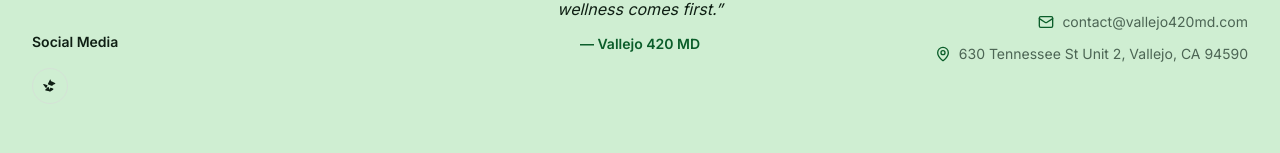
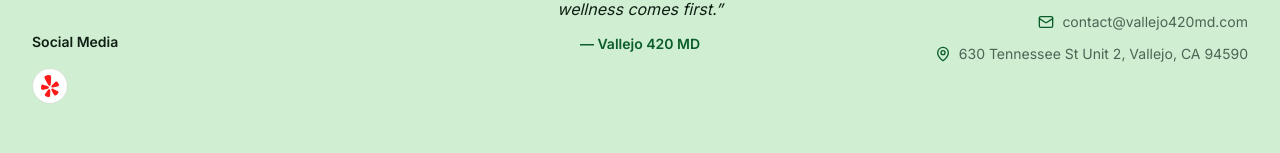
Before and after one commit to princsharma/vallejo-420-md, a Next.js app: page / in a window 1280 px wide. Shown: the part 3807-3960 px from the top of the page. Built offline with nearby package versions, Linux system fonts and the light colour scheme.

Commit message:
fixed logo and footer icon

```diff
--- a/components/site-footer.tsx
+++ b/components/site-footer.tsx
@@ -1,3 +1,4 @@
+import Image from "next/image";
 import { Clock, Mail, MapPin, Phone } from "lucide-react";
 
 export function SiteFooter() {
@@ -23,11 +24,15 @@
                 target="_blank"
                 rel="noreferrer"
                 aria-label="Yelp"
-                className="flex size-9 items-center justify-center rounded-full border border-border text-foreground transition-colors hover:border-primary hover:text-primary"
+                className="flex size-9 items-center justify-center rounded-full border border-border bg-card p-1.5 transition-colors hover:border-primary"
               >
-                <svg viewBox="0 0 24 24" className="size-4" fill="currentColor">
-                  <path d="M12.9 2.5c-.4-.2-1 0-1.2.4L8.9 8.6c-.2.5 0 1 .5 1.2l4.7 1.8c.5.2 1 0 1.2-.5.1-.2.1-.4 0-.6L13 3c0-.2-.1-.4-.1-.5ZM8.3 10.7 3 8.9c-.5-.2-1 .1-1.1.6-.1.2 0 .4.1.6l3.4 4.5c.3.4.9.5 1.3.2.2-.1.3-.3.3-.5l1.3-3c.1-.5-.2-1-.6-1.2.2 0 .3 0 .3-.1Zm.4 3.2-3.6 3.3c-.4.3-.4.9-.1 1.3.1.2.3.3.5.3l5.3 1c.5.1 1-.2 1.1-.7 0-.2 0-.4-.1-.6L10.1 14c-.2-.5-.8-.6-1.2-.4-.1.1-.2.2-.2.3Zm3.7.2-1.2 5.3c-.1.5.2 1 .7 1.1.2 0 .4 0 .6-.1l4.2-2.9c.4-.3.5-.9.2-1.3-.1-.2-.3-.3-.5-.4l-3-1c-.5-.1-1 .1-1.1.6.1-.1.1-.2.1-.3Zm2.1-2.8 4.9-2.2c.5-.2.7-.7.5-1.2-.1-.2-.2-.3-.4-.4l-4.6-2.4c-.5-.2-1 0-1.2.4-.1.2-.1.4 0 .6l1 4.8c.1.5.6.8 1.1.6.3-.1.5-.3.7-.6Z" />
-                </svg>
+                <Image
+                  src="/yelp logo.svg"
+                  alt="Yelp"
+                  width={24}
+                  height={30}
+                  className="h-full w-auto object-contain"
+                />
               </a>
             </div>
           </div>
--- a/components/site-header.tsx
+++ b/components/site-header.tsx
@@ -74,7 +74,7 @@
           <div className="fixed inset-0 z-50 flex flex-col bg-primary text-primary-foreground md:hidden">
             <div className="flex items-center justify-between px-5 py-4">
               <Image
-                src="/vallejo-logo.webp"
+                src="/vallejo-logo.svg"
                 alt="Vallejo 420 MD"
                 width={168}
                 height={72}
@@ -116,11 +116,15 @@
                 target="_blank"
                 rel="noreferrer"
                 aria-label="Yelp"
-                className="flex size-10 items-center justify-center rounded-full bg-primary-foreground/10 text-primary-foreground transition-colors hover:bg-primary-foreground/20"
+                className="flex size-10 items-center justify-center rounded-full bg-primary-foreground p-2 transition-colors hover:bg-primary-foreground/90"
               >
-                <svg viewBox="0 0 24 24" className="size-4" fill="currentColor">
-                  <path d="M12.9 2.5c-.4-.2-1 0-1.2.4L8.9 8.6c-.2.5 0 1 .5 1.2l4.7 1.8c.5.2 1 0 1.2-.5.1-.2.1-.4 0-.6L13 3c0-.2-.1-.4-.1-.5ZM8.3 10.7 3 8.9c-.5-.2-1 .1-1.1.6-.1.2 0 .4.1.6l3.4 4.5c.3.4.9.5 1.3.2.2-.1.3-.3.3-.5l1.3-3c.1-.5-.2-1-.6-1.2.2 0 .3 0 .3-.1Zm.4 3.2-3.6 3.3c-.4.3-.4.9-.1 1.3.1.2.3.3.5.3l5.3 1c.5.1 1-.2 1.1-.7 0-.2 0-.4-.1-.6L10.1 14c-.2-.5-.8-.6-1.2-.4-.1.1-.2.2-.2.3Zm3.7.2-1.2 5.3c-.1.5.2 1 .7 1.1.2 0 .4 0 .6-.1l4.2-2.9c.4-.3.5-.9.2-1.3-.1-.2-.3-.3-.5-.4l-3-1c-.5-.1-1 .1-1.1.6.1-.1.1-.2.1-.3Zm2.1-2.8 4.9-2.2c.5-.2.7-.7.5-1.2-.1-.2-.2-.3-.4-.4l-4.6-2.4c-.5-.2-1 0-1.2.4-.1.2-.1.4 0 .6l1 4.8c.1.5.6.8 1.1.6.3-.1.5-.3.7-.6Z" />
-                </svg>
+                <Image
+                  src="/yelp logo.svg"
+                  alt="Yelp"
+                  width={24}
+                  height={30}
+                  className="h-full w-auto object-contain"
+                />
               </a>
             </div>
           </div>
```
Also changed, not shown: public/vallejo-logo.svg (added), public/yelp logo.svg (added).
